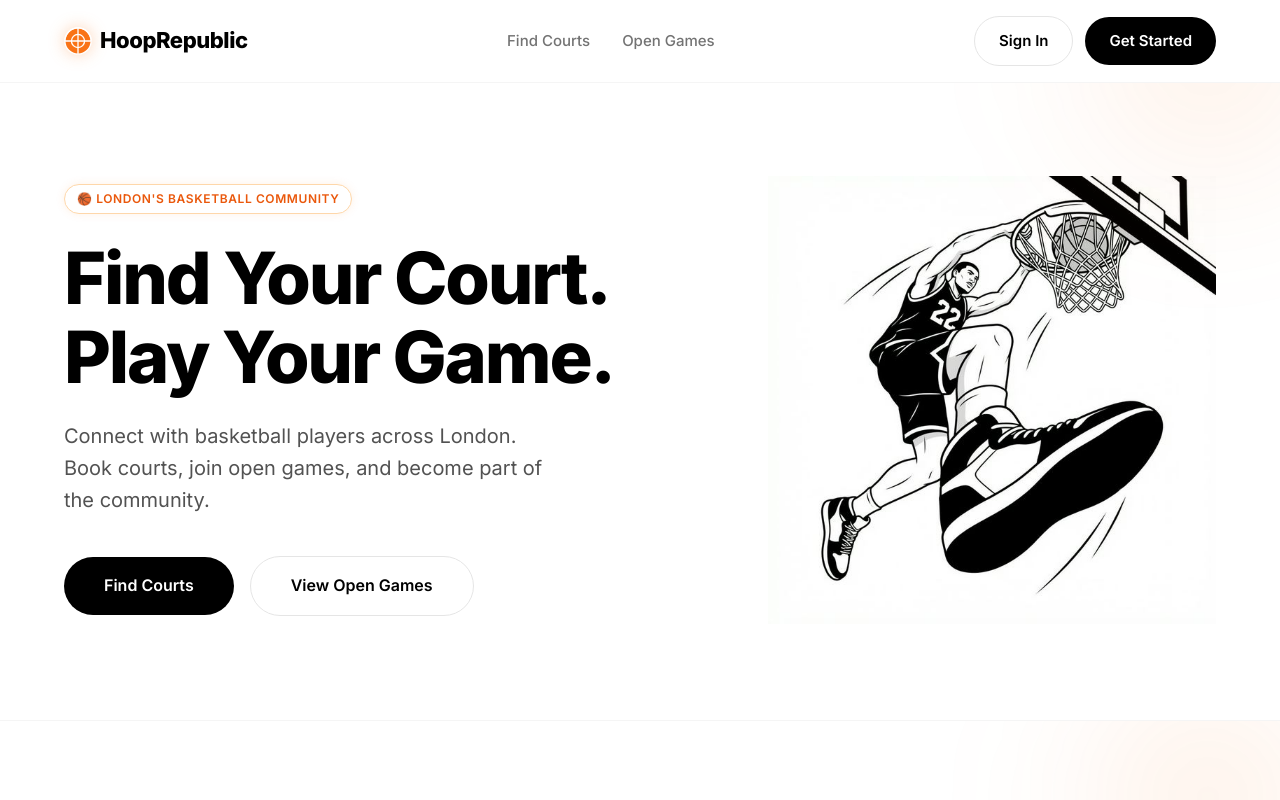
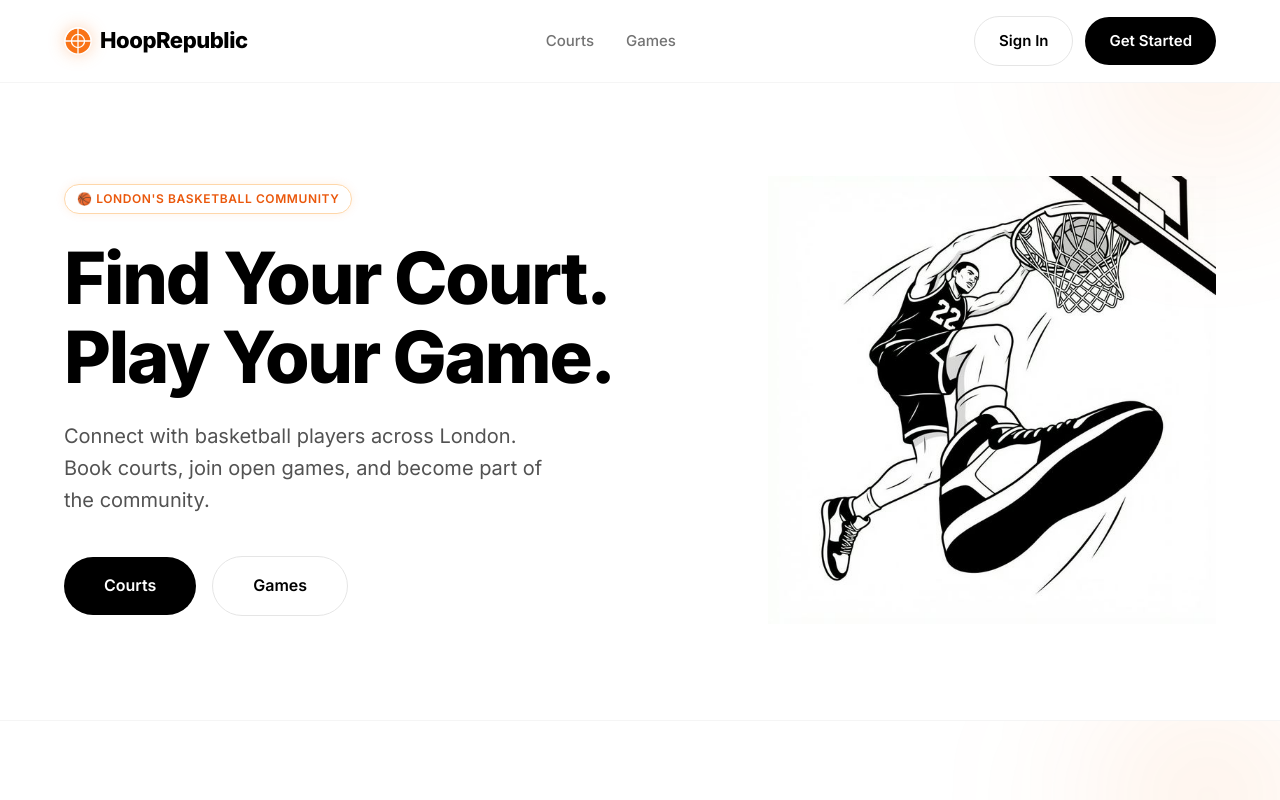
Before and after one commit to nikisiagit/hooprepublic, a Nuxt app: page / in a window 1280 px wide. Shown: the top 800 px of the page. Built offline with nearby package versions, Linux system fonts and the light colour scheme; no server answers.

Commit message:
Simplify navigation labels to 'Courts' and 'Games'

```diff
--- a/app/components/AppHeader.vue
+++ b/app/components/AppHeader.vue
@@ -14,8 +14,8 @@
       </NuxtLink>
 
       <nav class="nav">
-        <NuxtLink to="/courts" class="nav-link">Find Courts</NuxtLink>
-        <NuxtLink to="/games" class="nav-link">Open Games</NuxtLink>
+        <NuxtLink to="/courts" class="nav-link">Courts</NuxtLink>
+        <NuxtLink to="/games" class="nav-link">Games</NuxtLink>
         <NuxtLink v-if="user?.role === 'admin'" to="/admin/courts" class="nav-link nav-link-admin">Admin</NuxtLink>
       </nav>
 
@@ -61,8 +61,8 @@
     <!-- Mobile Menu -->
     <div class="mobile-menu" :class="{ open: mobileMenuOpen }">
       <nav class="mobile-nav">
-        <NuxtLink to="/courts" class="mobile-nav-link" @click="closeMobileMenu">Find Courts</NuxtLink>
-        <NuxtLink to="/games" class="mobile-nav-link" @click="closeMobileMenu">Open Games</NuxtLink>
+        <NuxtLink to="/courts" class="mobile-nav-link" @click="closeMobileMenu">Courts</NuxtLink>
+        <NuxtLink to="/games" class="mobile-nav-link" @click="closeMobileMenu">Games</NuxtLink>
         <template v-if="user">
           <NuxtLink to="/profile" class="mobile-nav-link" @click="closeMobileMenu">My Profile</NuxtLink>
           <NuxtLink v-if="user.role === 'admin'" to="/admin/courts" class="mobile-nav-link" @click="closeMobileMenu">Admin</NuxtLink>
--- a/app/pages/index.vue
+++ b/app/pages/index.vue
@@ -13,10 +13,10 @@
 
           <div class="hero-cta">
             <NuxtLink to="/courts" class="btn btn-primary btn-lg">
-              Find Courts
+              Courts
             </NuxtLink>
             <NuxtLink to="/games" class="btn btn-secondary btn-lg">
-              View Open Games
+              Games
             </NuxtLink>
           </div>
         </div>
```
